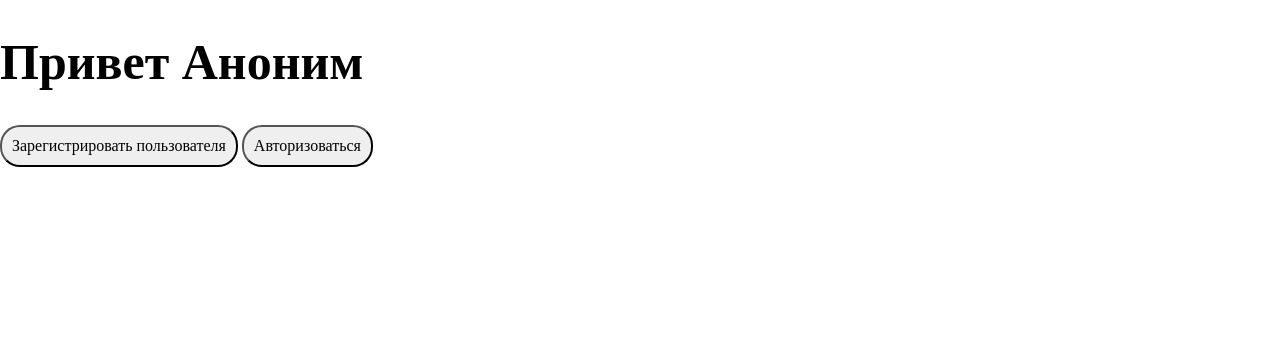
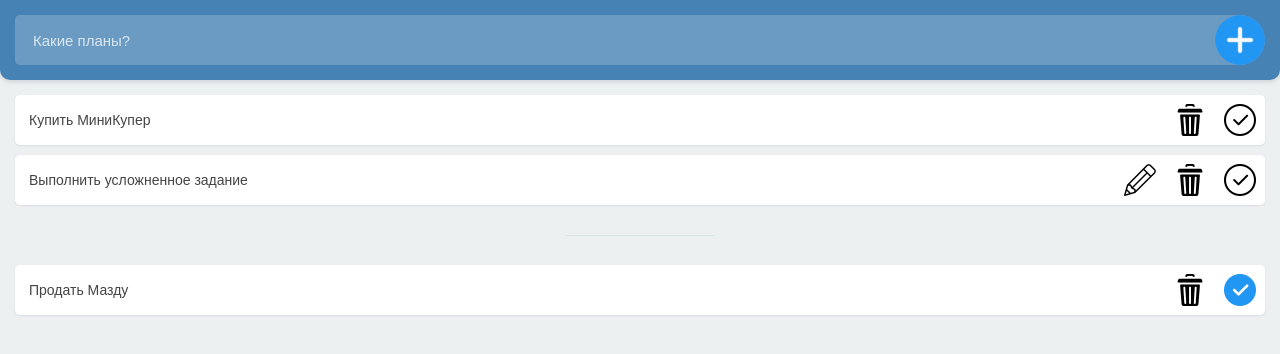
Before and after one commit to NikolayDimitriev/ToDO, a plain HTML site: page index.html in a window 1280 px wide. Drawn offline with Linux system fonts and the light colour scheme.

Commit message:
Начало работы над todo в ООП стиле

```diff
--- a/css/style.css
+++ b/css/style.css
@@ -1,31 +1,231 @@
-h1 {
-    font-size: 50px;
+@charset "UTF-8";
+
+
+html {
+    box-sizing: border-box;
 }
 
-button {
-    padding: 10px;
-    border-radius: 20px;
+*,
+*::before,
+*::after {
+    box-sizing: inherit;
 }
 
-.list {
-    display: flex;
+body {
+    background-color: #f9f9f9;
+    font-family: Arial, sans-serif;
+    font-size: 16px;
+    line-height: 1.429;
+    color: black;
 }
 
-.list-item {
-    display: inline-block;
+
+img {
+    max-width: 100%;
+    height: auto;
 }
 
-.list-button {
-    display: inline-block;
+a {
+    text-decoration: none;
+    color: inherit;
 }
 
-.list-remove {
-    width: 35px;
-    height: 40px;
-    margin-left: 50px;
+ul {
+    list-style: none;
+    padding: 0;
+    margin: 0;
+}
+
+h1, h2, h3, p {
+    padding: 0;
+    margin: 0;
+}
+
+
+body {
+    background: #edf0f1;
+    padding: 80px 0 0 0;
+}
+
+.todo-container {
+    width: 100%;
+    float: left;
     padding: 15px;
+}
+
+.header {
+    width: 100%;
+    height: 80px;
+
+    position: fixed;
+    padding: 15px;
+    top: 0;
+    left: 0;
+    z-index: 5;
+
+    background-color: steelblue;
+    box-shadow: 0 2px 4px rgba(44, 62, 80, 0.15);
+    border-bottom-right-radius: 10px;
+    border-bottom-left-radius: 10px;
+}
+
+.header-input {
+    width: 100%;
+    height: 50px;
+    float: left;
+    color: #fff;
+    font-size: 15px;
+    font-weight: 400;
+    text-indent: 18px;
+    padding: 0 60px 0 0;
+    background: rgba(255, 255, 255, 0.2);
+    border-radius: 5px 25px 25px 5px;
+    border: 0;
+    box-shadow: none;
+    outline: none;
+
+    -webkit-appearance: none;
+    -moz-appearance: none;
+}
+
+.header-input::-webkit-input-placeholder {
+    color: rgba(255, 255, 255, 0.75);
+}
+
+.header-input:-ms-input-placeholder {
+    color: rgba(255, 255, 255, 0.75);
+}
+
+.header-button {
+    width: 50px;
+    height: 50px;
+    background: transparent url("../img/plus.png") no-repeat center/cover;
+    position: absolute;
+    top: 15px;
+    right: 15px;
+    z-index: 2;
+
+    border-radius: 25px;
+    border: 0;
+    box-shadow: none;
+    outline: none;
+    cursor: pointer;
+
+    -webkit-appearance: none;
+    -moz-appearance: none;
+}
+
+
+.todo {
+    width: 100%;
+    float: left;
+}
+
+.todo-item {
+    width: 100%;
+    min-height: 50px;
+    float: left;
+    font-size: 14px;
+    font-weight: 500;
+    color: #444;
+    line-height: 22px;
+
+    background: #fff;
     border-radius: 5px;
+    position: relative;
+    box-shadow: 0 1px 2px rgba(44, 62, 80, 0.10);
+    margin: 0 0 10px 0;
+    padding: 14px 100px 14px 14px;
+    word-break: break-word;
+}
+
+.todo-item:last-of-type {
+    margin: 0;
+}
+
+.todo-buttons {
+    display: flex;
+    justify-content: flex-end;
+    position: absolute;
+    top: 0;
+    right: 0;
+}
+
+.todo-buttons button {
+    width: 50px;
+    height: 50px;
+    background-color: transparent;
+    background-position: center;
     background-repeat: no-repeat;
+    position: relative;
+    border: 0;
+    box-shadow: none;
+    outline: none;
+    cursor: pointer;
 
-    background-image: url("../img/trash.png");
+    -webkit-appearance: none;
+    -moz-appearance: none;
 }
+
+.todo-buttons .buttons button:last-of-type:before {
+    content: '';
+    width: 1px;
+    height: 30px;
+    background: #edf0f1;
+
+    position: absolute;
+    top: 10px;
+    left: 0;
+}
+
+.todo-remove {
+     background-image: url("../img/trash.png");
+ }
+
+.todo-complete {
+    background-image: url("../img/uncheck.png");
+}
+
+.todo-edit {
+    background-image: url("../img/pencil.png");
+}
+
+.todo-completed .todo-complete {
+    background-image: url("../img/check.png");
+}
+
+.todo-completed {
+    position: relative;
+    padding: 60px 0 0 0;
+}
+
+.todo-completed:before {
+    content: '';
+    width: 150px;
+    height: 1px;
+    background: #d8e5e0;
+
+    position: absolute;
+    top: 30px;
+    left: 50%;
+
+    margin: 0 0 0 -75px;
+}
+
+.todo:empty:after {
+    content: 'Нет задач';
+    margin: 15px 0 0 0;
+}
+
+.todo-completed:empty:after {
+    content: 'Нет выполненых задач';
+}
+
+.todo:after,
+.todo-completed:after {
+    width: 100%;
+    display: block;
+    text-align: center;
+    font-size: 12px;
+    color: #aaa;
+}
--- a/index.html
+++ b/index.html
@@ -10,19 +10,49 @@
 
 	<link rel="stylesheet" type="text/css" href="css/normalize.css">
 	<link rel="stylesheet" type="text/css" href="css/style.css">
+	<script src="js/script.js" defer></script>
 </head>
 
 <body>
-	<h1>Привет <span id="username">Аноним</span></h1>
-	<button id="registerUser">Зарегистрировать пользователя</button>
-	<button id="login">Авторизоваться</button>
 
-	<ul id="list">
+	<header class="header">
+		<form class="todo-control">
+			<label><input class="header-input" type="text" placeholder="Какие планы?"></label>
+			<button class="header-button" id="add"></button>
+		</form>
+	</header>
 
-	</ul>
+	<div class="todo-container">
 
+		<ul class="todo todo-list" id="todo">
+			<li class="todo-item">
+				<span class="text-todo">Купить МиниКупер</span>
+				<div class="todo-buttons">
+					<button class="todo-remove"></button>
+					<button class="todo-complete"></button>
+				</div>
+			</li>
+			<li class="todo-item">
+				<span class="text-todo">Выполнить усложненное задание</span>
+				<div class="todo-buttons">
+					<button class="todo-edit"></button>
+					<button class="todo-remove"></button>
+					<button class="todo-complete"></button>
+				</div>
+			</li>
+		</ul>
 
-	<script src="script/script.js"></script>
+		<ul class="todo todo-completed" id="completed">
+			<li class="todo-item">
+				<span class="text-todo">Продать Мазду</span>
+				<div class="todo-buttons">
+					<button class="todo-remove"></button>
+					<button class="todo-complete"></button>
+				</div>
+			</li>
+		</ul>
+	</div>
+
 </body>
 
 </html>
--- /dev/null
+++ b/js/script.js
@@ -0,0 +1 @@
+'use strict';
--- a/script/script.js
+++ /dev/null
@@ -1,75 +0,0 @@
-'use strict'
-
-const registerUser = document.querySelector('#registerUser'),
-    log = document.querySelector('#login'),
-    username = document.querySelector('#username'),
-    login = document.querySelector('#login'),
-    list = document.querySelector('#list');
-
-let listData;
-if (JSON.parse(localStorage.getItem('listData')) === null) {
-    listData = [];
-} else {
-    listData = JSON.parse(localStorage.getItem('listData'));
-}
-
-const render = function () {
-    list.textContent = '';
-    listData.forEach(function (item) {
-        const li = document.createElement('li');
-        li.innerHTML = '<li class="list-item">Имя: ' + item.firstName + ', фамилия: ' + item.lastName + ', зарегистрирован: ' + item.regDate + '</li>' +
-            '<div class="list-button">' +
-            '<button class="list-remove"></button>' +
-            '</div>';
-        list.append(li);
-
-        const btnListRemove = li.querySelector('.list-remove');
-        btnListRemove.addEventListener('click', function () {
-            listData.splice(listData.indexOf(item), 1);
-            render();
-        });
-    });
-    localStorage.setItem('listData', JSON.stringify(listData));
-}
-
-registerUser.addEventListener('click', function (item) {
-    let name = prompt("Введите через пробел Имя и Фамилию пользователя", "Николай Димитриев");
-    if (name.split(' ').length > 2) {
-        alert('Ошибка!');
-    } else {
-        let login = prompt("Введите Логин", 's1ngle56');
-        let password = prompt("Введите Пароль", 123456);
-        let time = new Date().toLocaleString('ru', {
-            year: 'numeric',
-            month: 'long',
-            day: 'numeric',
-            hour: 'numeric',
-            minute: 'numeric',
-            second: 'numeric'
-        });
-
-        const newAccount = {
-            firstName: name.split(' ')[0],
-            lastName: name.split(' ')[1],
-            login: login,
-            password: password,
-            regDate: time
-        };
-        listData.push(newAccount);
-    }
-    render();
-});
-
-log.addEventListener('click', function () {
-    let login = prompt("Введите Логин", 's1ngle56');
-    let password = prompt("Введите Пароль", '123456');
-    let obj = {};
-    let bool = listData.some((item) => {
-        obj = item;
-        return (login === item.login && password === item.password);
-    });
-
-    (bool) ? username.textContent = obj.firstName: alert('Пользователь не найден');
-});
-
-render();
```
Also changed, not shown: img/pencil.png (added), 1 other file.
